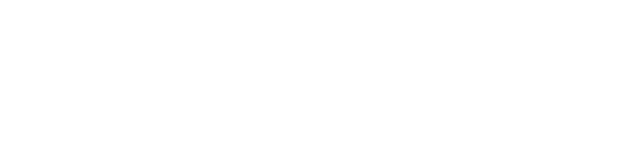
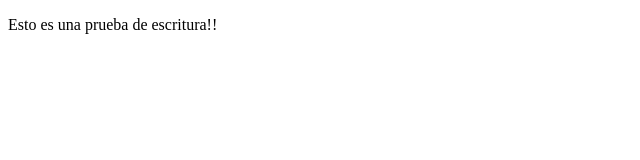
Before and after one commit to Robpadilla83/terminalubuntusave, a plain HTML site: page index.html in a window 1280 px wide. Shown: the whole page, without its empty margins (0-640 px from the left). Drawn offline with Linux system fonts and the light colour scheme.

Commit message:
esto es lo mas nuevo

```diff
--- a/index.html
+++ b/index.html
@@ -4,9 +4,9 @@
     <meta charset="UTF-8">
     <meta http-equiv="X-UA-Compatible" content="IE=edge">
     <meta name="viewport" content="width=device-width, initial-scale=1.0">
-    <title>Prueba lista</title>
+    <title>Prueba por evaluar</title>
 </head>
 <body>
-
+  <p>Esto es una prueba de escritura!!</p>
 </body>
 </html>
```
